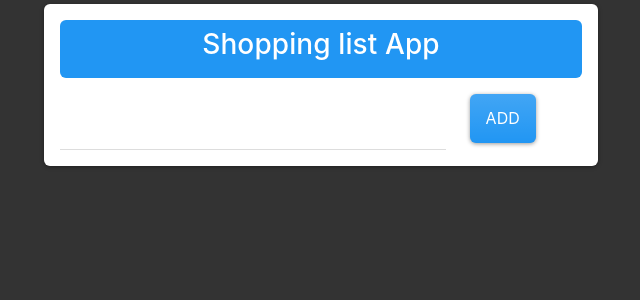
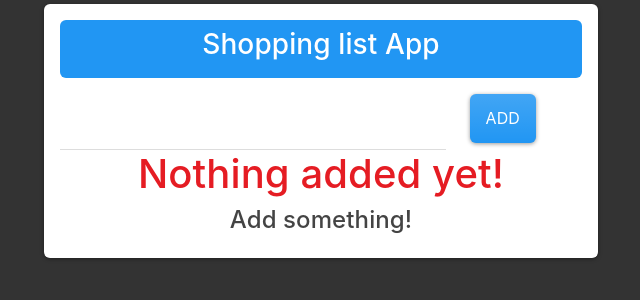
Before and after one commit to Almantas1112/React-Sprint, a React (Create React App) app: page / in a window 1280 px wide. Shown: the top 300 px of the page, without its empty margins (30-670 px from the left). Built offline with nearby package versions, Linux system fonts and the light colour scheme.

Commit message:
Adding (nothing here or not found) function

```diff
--- a/src/components/Lists.js
+++ b/src/components/Lists.js
@@ -2,10 +2,21 @@ import React from 'react'
 import ListItem from './ListItem'
 
 const Lists = ({done, del, todos}) => {
+
+    if (todos.length <= 0) {
+        return (
+            <div className='jumbotron text-center'>
+                <h1 className='text-danger'>Nothing added yet!</h1>
+                <h4>Add something!</h4>
+            </div>
+        )
+    }
+
   return (
     <div className='listWrap'>
         <ul className='list-group'>
-            {todos.map((todo) => (
+            {todos &&
+            todos.map((todo) => (
             <ListItem
                 id={todo.id}
                 key={todo.id}
```
